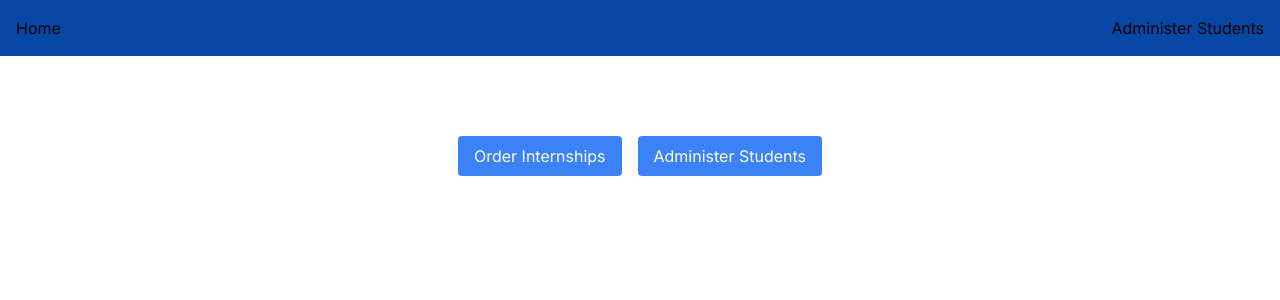
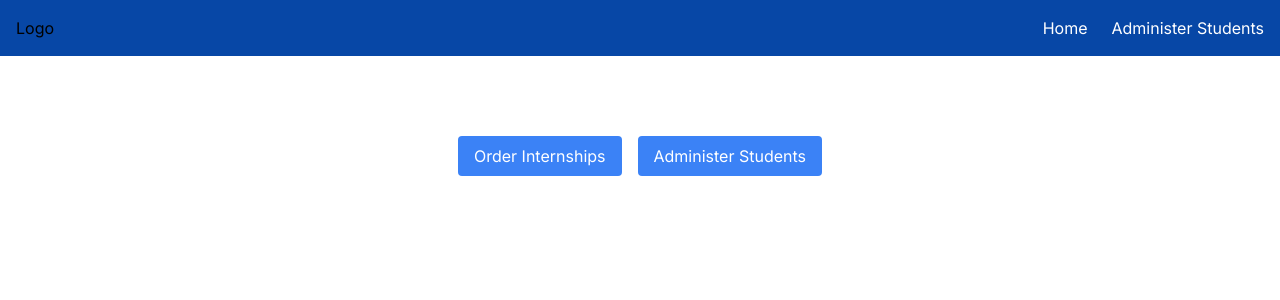
Before and after one commit to JohannesValoy/Praksisportalen, a Next.js app: page / in a window 1280 px wide. Shown: the top 300 px of the page. Built offline with nearby package versions, Linux system fonts and the light colour scheme.

Commit message:
header layout with logo placeholder

```diff
--- a/src/app/layout.tsx
+++ b/src/app/layout.tsx
@@ -18,13 +18,19 @@ export default function RootLayout({
   return (
     <html lang="en">
       <body className={inter.className}>
+
         <header className="flex justify-between p-4" style={{ backgroundColor: 'rgb(var(--accent-color))' }}>
+          <div>Logo</div>
+        <div
+        className="flex space-x-6 text-white"
+        >
           <Link href="/">
             Home
           </Link>
           <Link href="/administerStudents">
             Administer Students
           </Link>
+          </div>
         </header>
         {children}
       </body>
```
